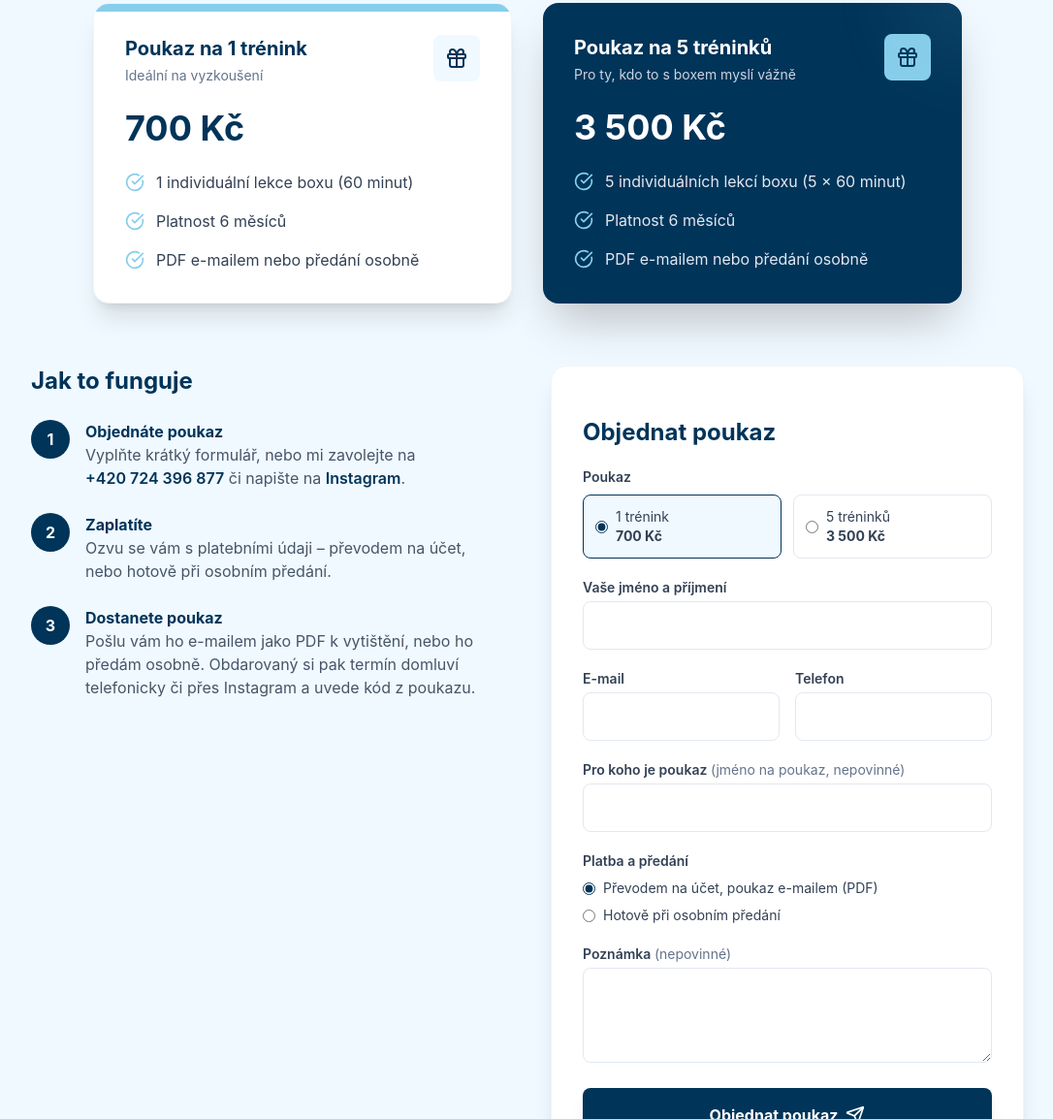
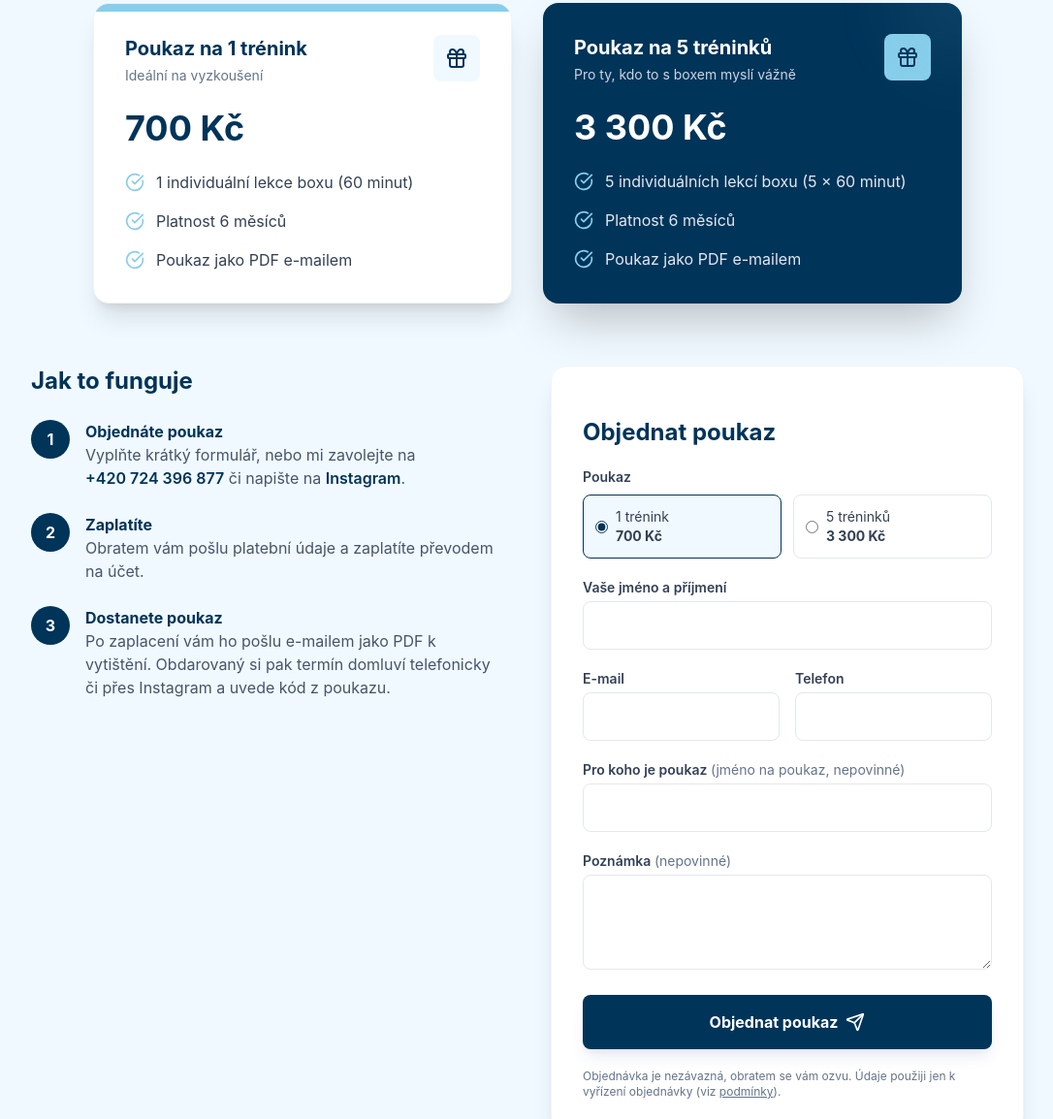
Before and after one commit to morenaker/MaderBoxing, a plain HTML site: page index.html in a window 1280 px wide. Shown: the part 4497-5651 px from the top of the page at 97% size, without its empty margins (96-1182 px from the left). Drawn offline with Linux system fonts and the light colour scheme.

Commit message:
Poukazy: 5 tréninků za 3 300 Kč, jen převodem a PDF e-mailem
Co-Authored-By: Claude Opus 5.5 <noreply@anthropic.com>

```diff
--- a/index.html
+++ b/index.html
@@ -145,7 +145,7 @@
                         {
                             "@type": "Offer",
                             "name": "Dárkový poukaz na 5 tréninků boxu",
-                            "price": "3500",
+                            "price": "3300",
                             "priceCurrency": "CZK",
                             "url": "https://maderboxing.cz/#poukazy",
                             "itemOffered": {
@@ -255,7 +255,7 @@
                         "name": "Prodáváte dárkové poukazy na trénink boxu?",
                         "acceptedAnswer": {
                             "@type": "Answer",
-                            "text": "Ano. Dárkový poukaz je na 1 trénink (700 Kč) nebo na 5 tréninků (3 500 Kč) a platí 6 měsíců. Objednáte ho formulářem na webu, telefonicky nebo přes Instagram, zaplatíte převodem nebo hotově a poukaz dostanete e-mailem jako PDF nebo osobně."
+                            "text": "Ano. Dárkový poukaz je na 1 trénink (700 Kč) nebo na 5 tréninků (3 300 Kč) a platí 6 měsíců. Objednáte ho formulářem na webu, telefonicky nebo přes Instagram, zaplatíte převodem na účet a poukaz vám pošlu e-mailem jako PDF k vytištění."
                         }
                     },
                     {
@@ -809,7 +809,7 @@
                             </li>
                             <li class="flex items-center gap-3 text-slate-700">
                                 <svg class="icon text-brand-light w-5 h-5" aria-hidden="true"><use href="#i-check-circle" /></svg>
-                                <span>PDF e-mailem nebo předání osobně</span>
+                                <span>Poukaz jako PDF e-mailem</span>
                             </li>
                         </ul>
                     </div>
@@ -829,7 +829,7 @@
                             </div>
                         </div>
                         <div class="mb-6">
-                            <span class="text-4xl font-bold text-white">3&nbsp;500&nbsp;Kč</span>
+                            <span class="text-4xl font-bold text-white">3&nbsp;300&nbsp;Kč</span>
                         </div>
                         <ul class="space-y-4">
                             <li class="flex items-center gap-3 text-slate-200">
@@ -842,7 +842,7 @@
                             </li>
                             <li class="flex items-center gap-3 text-slate-200">
                                 <svg class="icon text-brand-light w-5 h-5" aria-hidden="true"><use href="#i-check-circle" /></svg>
-                                <span>PDF e-mailem nebo předání osobně</span>
+                                <span>Poukaz jako PDF e-mailem</span>
                             </li>
                         </ul>
                     </div>
@@ -872,8 +872,8 @@
                                     class="w-10 h-10 shrink-0 rounded-full bg-brand-dark text-white font-bold flex items-center justify-center">2</span>
                                 <div>
                                     <p class="font-bold text-brand-dark">Zaplatíte</p>
-                                    <p class="text-slate-600">Ozvu se vám s platebními údaji – převodem na účet, nebo
-                                        hotově při osobním předání.</p>
+                                    <p class="text-slate-600">Obratem vám pošlu platební údaje a zaplatíte převodem na
+                                        účet.</p>
                                 </div>
                             </li>
                             <li class="flex gap-4">
@@ -881,9 +881,9 @@
                                     class="w-10 h-10 shrink-0 rounded-full bg-brand-dark text-white font-bold flex items-center justify-center">3</span>
                                 <div>
                                     <p class="font-bold text-brand-dark">Dostanete poukaz</p>
-                                    <p class="text-slate-600">Pošlu vám ho e-mailem jako PDF k vytištění, nebo ho předám
-                                        osobně. Obdarovaný si pak termín domluví telefonicky či přes Instagram a uvede
-                                        kód z poukazu.</p>
+                                    <p class="text-slate-600">Po zaplacení vám ho pošlu e-mailem jako PDF k vytištění.
+                                        Obdarovaný si pak termín domluví telefonicky či přes Instagram a uvede kód
+                                        z poukazu.</p>
                                 </div>
                             </li>
                         </ol>
@@ -911,9 +911,9 @@
                                 </label>
                                 <label
                                     class="flex items-center gap-2 p-3 border border-slate-200 rounded-lg cursor-pointer has-[:checked]:border-brand-dark has-[:checked]:bg-[#f0f9ff]">
-                                    <input type="radio" name="poukaz" value="5 tréninků (3 500 Kč)"
+                                    <input type="radio" name="poukaz" value="5 tréninků (3 300 Kč)"
                                         class="accent-[#003459]">
-                                    <span class="text-sm text-slate-700">5 tréninků<br><strong>3&nbsp;500&nbsp;Kč</strong></span>
+                                    <span class="text-sm text-slate-700">5 tréninků<br><strong>3&nbsp;300&nbsp;Kč</strong></span>
                                 </label>
                             </div>
                         </fieldset>
@@ -945,22 +945,6 @@
                             <input id="v-pro" name="pro_koho" type="text"
                                 class="w-full px-4 py-3 border border-slate-200 rounded-lg focus:outline-none focus:border-brand-dark">
                         </div>
-
-                        <fieldset>
-                            <legend class="block text-sm font-semibold text-slate-700 mb-2">Platba a předání</legend>
-                            <div class="space-y-2">
-                                <label class="flex items-center gap-2 text-sm text-slate-700 cursor-pointer">
-                                    <input type="radio" name="platba" value="Převodem, poukaz e-mailem (PDF)" checked
-                                        class="accent-[#003459]">
-                                    Převodem na účet, poukaz e-mailem (PDF)
-                                </label>
-                                <label class="flex items-center gap-2 text-sm text-slate-700 cursor-pointer">
-                                    <input type="radio" name="platba" value="Hotově při osobním předání"
-                                        class="accent-[#003459]">
-                                    Hotově při osobním předání
-                                </label>
-                            </div>
-                        </fieldset>
 
                         <div>
                             <label for="v-poznamka" class="block text-sm font-semibold text-slate-700 mb-1">Poznámka
@@ -1090,9 +1074,9 @@
                             <svg class="icon w-5 h-5 shrink-0 transition-transform group-open:rotate-90" aria-hidden="true"><use href="#i-chevron-right" /></svg>
                         </summary>
                         <p class="px-6 pb-6 text-slate-600 leading-relaxed">
-                            Ano. Dárkový poukaz je na 1 trénink (700&nbsp;Kč) nebo na 5 tréninků (3&nbsp;500&nbsp;Kč) a platí 6 měsíců.
+                            Ano. Dárkový poukaz je na 1 trénink (700&nbsp;Kč) nebo na 5 tréninků (3&nbsp;300&nbsp;Kč) a platí 6 měsíců.
                             Objednáte ho <a href="#poukazy" class="text-brand-dark font-semibold hover:text-brand-light hover:underline transition-colors">formulářem na webu</a>, telefonicky nebo přes
-                            Instagram, zaplatíte převodem nebo hotově a poukaz dostanete e-mailem jako PDF nebo osobně.
+                            Instagram, zaplatíte převodem na účet a poukaz vám pošlu e-mailem jako PDF k vytištění.
                         </p>
                     </details>
 
```
Also changed, not shown: dekujeme.html (+2 -2 lines), podminky.html (+1 -1 lines).
